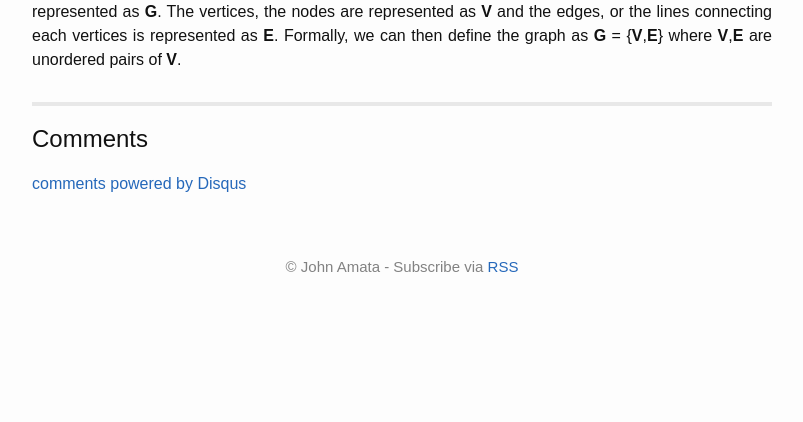
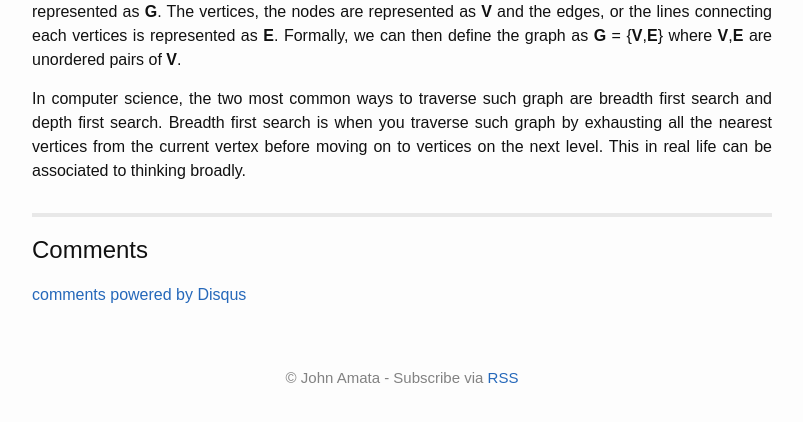
Before and after one commit to jpamata/jpamata.github.io, a Jekyll site: the page built from _posts/2017-10-30-mental-algorithms.md, in a window 1280 px wide, cut to the strip 596-1031 px from the top of the page. Shown: the top 422 px of the strip, without its empty margins (238-1041 px from the left). Built offline with Jekyll 4.4.1, drawn with Linux system fonts in a browser that asks for light colours; comment, search, counter and statistics services are not loaded; before the commit the page ends 920 px from its top, so only the background shows below that.

Commit message:
Update 2017-10-30-mental-algorithms.md

```diff
--- a/_posts/2017-10-30-mental-algorithms.md
+++ b/_posts/2017-10-30-mental-algorithms.md
@@ -18,7 +18,7 @@
 </p>
 <!-- more -->
 
-<p align="justify">
+<p align="justify">In computer science, the two most common ways to traverse such graph are breadth first search and depth first search. Breadth first search is when you traverse such graph by exhausting all the nearest vertices from the current vertex before moving on to vertices on the next level. This in real life can be associated to thinking broadly.
 </p>
 
 <p align="justify">
```
